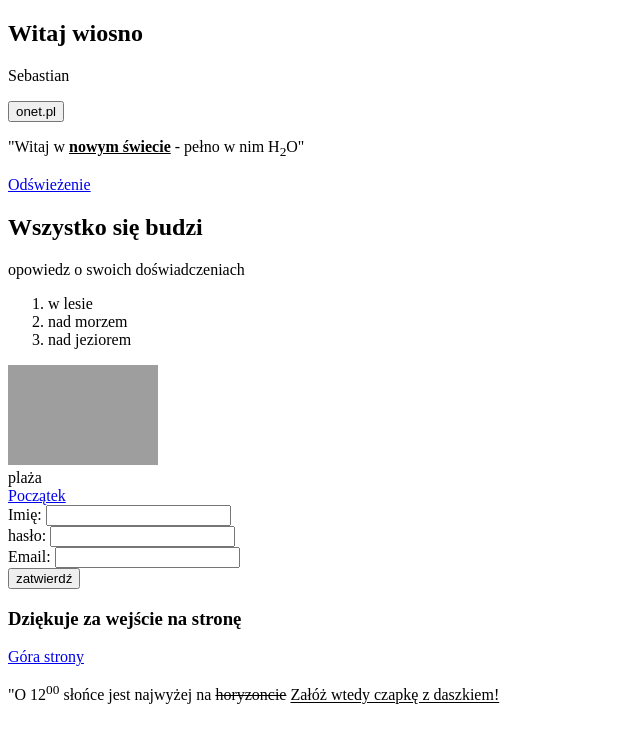
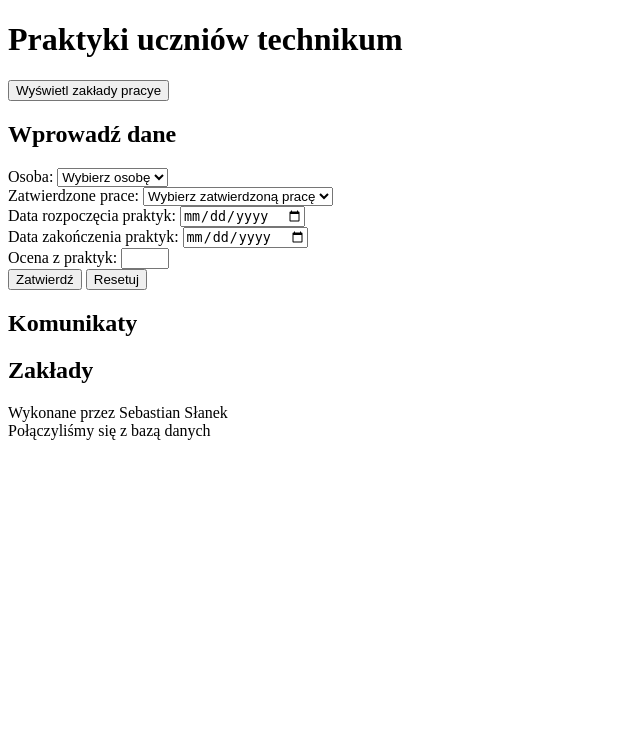
Before and after one commit to GamingFusionXD/ASD, a PHP site: page /asda/index.php in a window 1280 px wide. Shown: the top 743 px of the page, without its empty margins (0-640 px from the left). Run offline with PHP 8.4, Linux system fonts and the light colour scheme; data that the repository does not hold is empty; grey boxes are pictures that could not be loaded.

Commit message:
Update index.php

```diff
--- a/asda/index.php
+++ b/asda/index.php
@@ -1,56 +1,96 @@
 <!DOCTYPE html>
-<html lang="pl-PL">
+<html>
 <head>
-    <meta charset="UTF-8">
-    <meta http-equiv="X-UA-Compatible" content="IE=edge">
-    <meta name="viewport" content="width=device-width, initial-scale=1.0">
-    <title>Wiosna</title>
+	<title>Praktyki uczniów - strona główna</title>
+	<meta charset="UTF-8">
 </head>
 <body>
-    <a name="góra"></a>
 
-    <section id="nagłówek">
-        <h1>Witaj wiosno</h1>
-        <p>Sebastian</p>
-        <a name="poczatek"></a>
+<header>
+	<h1>Praktyki uczniów technikum</h1>
+</header>
 
-    </section>
-    <section id="nav">
-        <a href="https://onet.pl"><input type="button" value="onet.pl"></a>
-        <p>"Witaj w <b><u>nowym świecie</u></b> - pełno w nim H<sub>2</sub>O"</p>
-        <a href="http://127.0.0.1:3000/index.html"><label id="odswiezenie">Odświeżenie</label></a>
-       </section>
-        <section id="główna">
-            <h2>Wszystko się budzi</h2>
-            <p>opowiedz o swoich doświadczeniach</p>
-            <ol>
-                <li>w lesie</li>
-                <li>nad morzem</li>
-                <li>nad jeziorem</li>
-            </ol>
-            <img src="img.jpg" width="150px" height="100px">
-            <figcaption>plaża</figcaption>
-            <a href="#poczatek">Początek</a>
-            </section>
-            <section id="form">
-                <form method="get">
-                    <label>Imię:</label>
-                    <input type="text"><br>
-                    <label>hasło:</label>
-                    <input type="password"><br>
-                    <label>Email: </label>
-                    <input type="email"><br>
-                    <input type="submit" value="zatwierdź">
+<nav>
+	<button>Wyświetl zakłady pracye</button>
+</nav>
 
-                </form>
-            </section>
-            <section id="stopka">
-                <h3>Dziękuje za wejście na stronę</h3>
-                <a href="#góra">Góra strony</a>
-                <p>"O 12<sup>00</sup> słońce jest najwyżej na <s>horyzoncie</s> <u>Załóż wtedy czapkę z daszkiem!</u></p>
-            </section>
+<main>
+
+	<section>
+		<h2>Wprowadź dane</h2>
+		<form method="POST">
+			<label for="osoby">Osoba:</label>
+			<select id="osoby" name="osoby">
+				<option value="">Wybierz osobę</option>
+			</select><br>
+
+			<label for="prace">Zatwierdzone prace:</label>
+			<select id="prace" name="prace">
+				<option value="">Wybierz zatwierdzoną pracę</option>
+			</select><br>
+
+			<label for="datastart">Data rozpoczęcia praktyk:</label>
+			<input type="date" id="data-start" name="data-start"><br>
+
+			<label for="datakoniec">Data zakończenia praktyk:</label>
+			<input type="date" id="data-koniec" name="data-koniec"><br>
+
+			<label for="ocena">Ocena z praktyk:</label>
+			<input type="number" id="ocena" name="ocena" min="1" max="6"><br>
+
+			<button type="submit">Zatwierdź</button>
+			<button type="reset">Resetuj</button>
+		</form>
+	</section>
+
+	<section>
+		<h2>Komunikaty</h2>
+	</section>
+
+	<section>
+		<h2>Zakłady</h2>
+	</section>
+</main>
+
+<footer>
+	Wykonane przez Sebastian Słanek
+</footer>
+<?php
+	$polaczenie=mysqli_connect('localhost','root','','praktyki');
+	if ($polaczenie) {
+                echo "Połączyliśmy się z bazą danych";
 
 
 
+			   $zapytanie="select * from osoba";
+			   $wynik=mysqli_query($polaczenie,$zapytanie);
+			   while($wiersz=mysqli_fetch_array($wynik)){
+				$imie[]= $wiersz['imie'];
+				$nazwisko[]= $wiersz['nazwisko'];
+				$iddane[]=$wiersz['id'];
+			   }
+			   if($_SERVER["REQUEST_METHOD"]=="POST"){
+					$osoby=$_POST['id_osoba'];
+                    $prace=$_POST['id_zaklad_pracy'];
+                    $datastart=$_POST['data_rozpoczecia_praktyk '];
+					$datakoniec=$_POST['data_rozpoczecia_praktyk '];
+					$insert="insert into praktyka values(null,'$praca','$osoby','$datastart','$datakoniec'";
+					if(mysqli_query($polaczenie,$insert)){
+                        echo "Dodano do bazy";
+                    }
+                    else{
+                        echo "Bład";
+
+			   		}
+			}
+		}
+?>
+<?php
+                for ($x=0;$x<count($imie);$x++){
+                    echo "<option value=$iddane[$x]>$imie[$x] $nazwisko[$x]</option>";
+                }
+
+
+                ?>
 </body>
-</html>
+</HTML>
```
